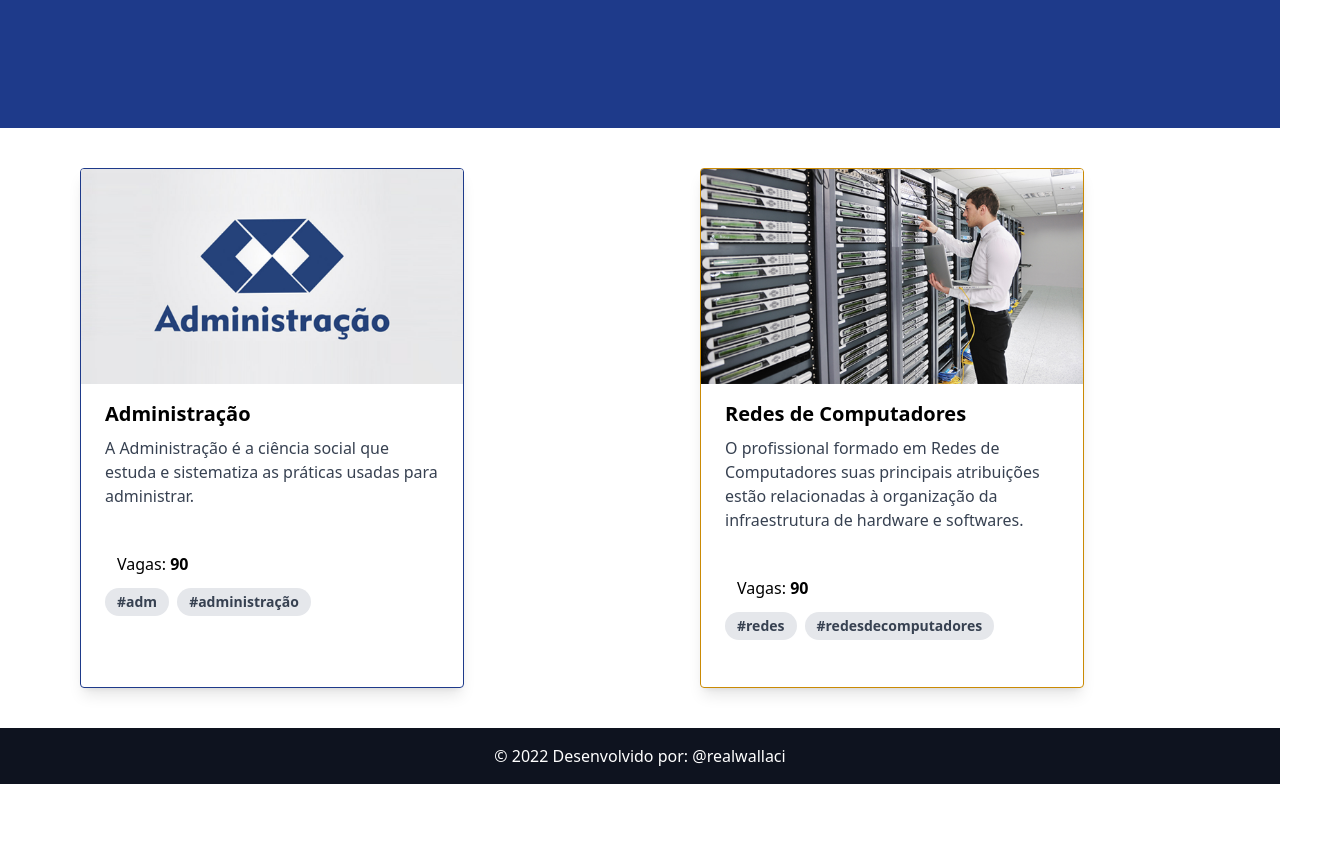
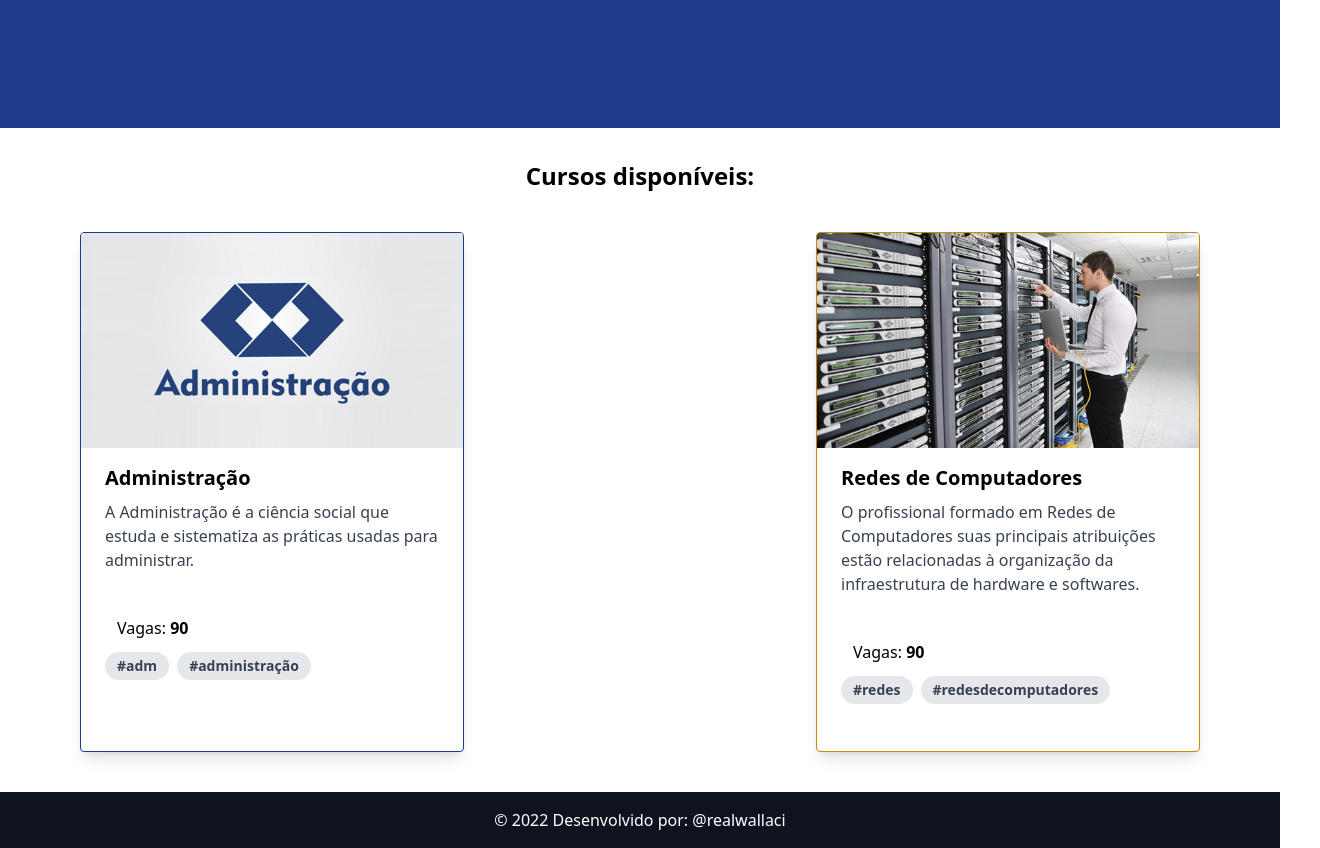
Before and after one commit to codewallaci/eteppf-processo, a React (Vite) app: page / in a window 1280 px wide. Shown: the part 1640-2488 px from the top of the page, 1320 px wide, since content can reach past the window. Before the commit the page ends 2424 px from the top, so only its background shows below. Built offline with nearby package versions, Linux system fonts and the light colour scheme.

Commit message:
Liberando o botão para inscrição

```diff
--- a/src/components/Cursos.tsx
+++ b/src/components/Cursos.tsx
@@ -3,8 +3,9 @@ import redes from "../assets/redes.jpg";
 
 const Cursos = () => {
   return (
-    <div className="flex w-full justify-center items-center">
-      <div className="w-full justify-center mx-auto grid md:grid-cols-2 ml-2 md:ml-10">
+    <div className="flex w-full justify-center items-center flex-col">
+      <h1 className="mt-8 text-2xl font-bold">Cursos disponíveis:</h1>
+      <div className="w-full justify-center mx-auto grid md:grid-cols-2 gap-48 place-items-cente ml-2 md:ml-10">
         <div className="p-10">
           <div className="max-w-sm h-[520px] rounded overflow-hidden shadow-lg  hover:shadow-blue-500 transition-all duration-300 border-[1px] border-blue-900">
             <img className="w-full" src={adm} alt="Administração" />
--- a/src/components/Hero.tsx
+++ b/src/components/Hero.tsx
@@ -77,13 +77,15 @@ const Hero = () => {
         />
       </div>
       <div>
+        <a href="https://sisacad.educacao.pe.gov.br/sissel/index.php?pag=3P">
           <button
             disabled={true}
-          className="cursor-not-allowed bg-[#0F172A] border-2 border-blue-900 hover:bg-[#192950] transition-colors text-yellow-500 h-[60px] w-[380px] rounded-md mt-3 flex items-center justify-center flex-row gap-2"
+            className=" bg-[#0F172A] cursor-pointer border-2 border-blue-900 hover:bg-[#192950] transition-colors text-yellow-500 h-[60px] w-[380px] rounded-md mt-3 flex items-center justify-center flex-row gap-2"
           >
             <CheckSquare className="" />
             <h1>Fazer inscrição agora</h1>
           </button>
+        </a>
         <a href="https://t.me/+uiZA2rGPggYwNTZh">
           <button className="bg-[#0088CC] mb-5  hover:bg-cyan-700 border-2 border-blue-300 transition-colors text-white h-[60px] w-[380px] rounded-md mt-3 flex items-center justify-center flex-row gap-2">
             <TelegramLogo className="" />
```
Lines whose indentation alone changed are shown as unchanged.
